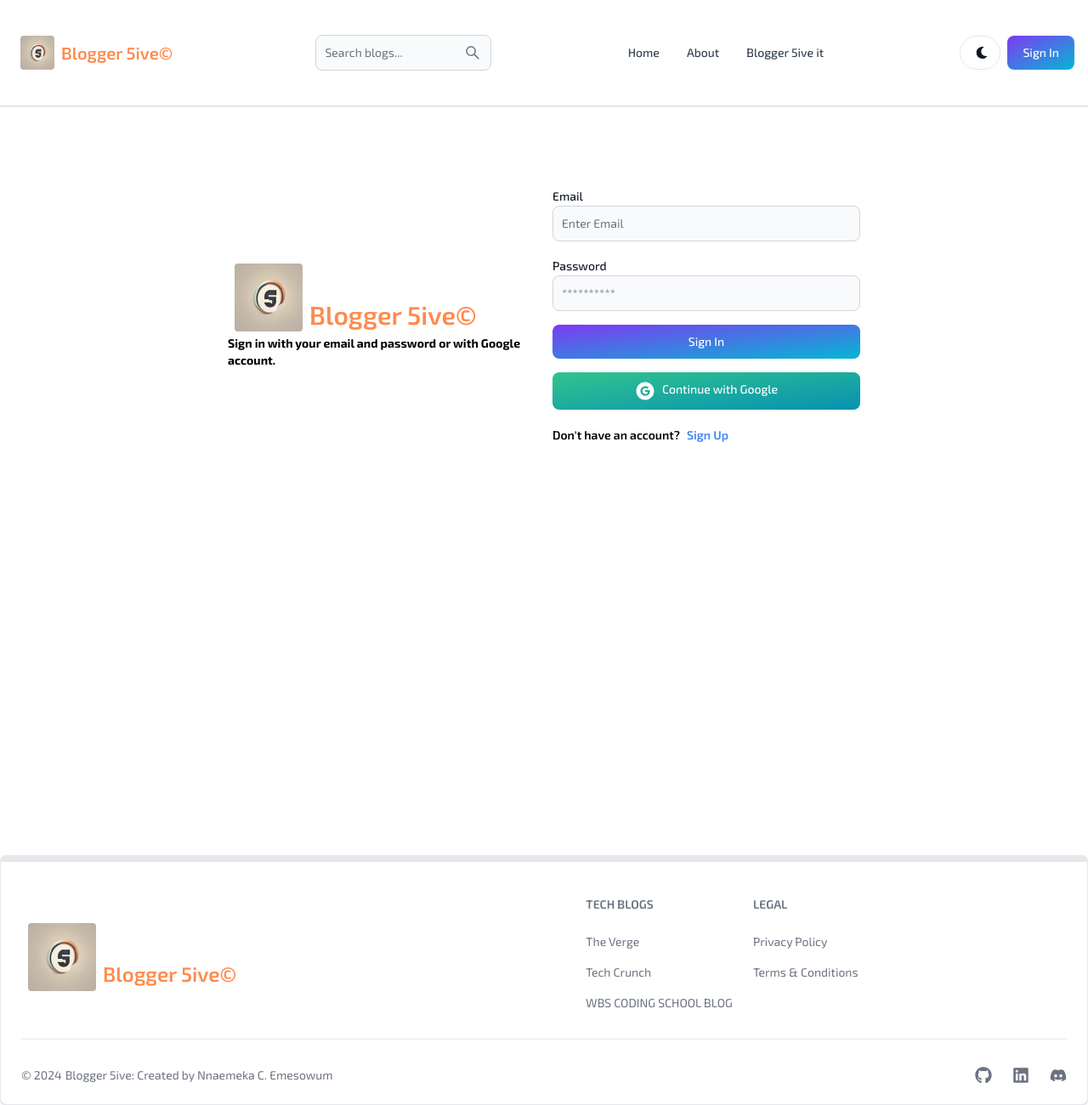
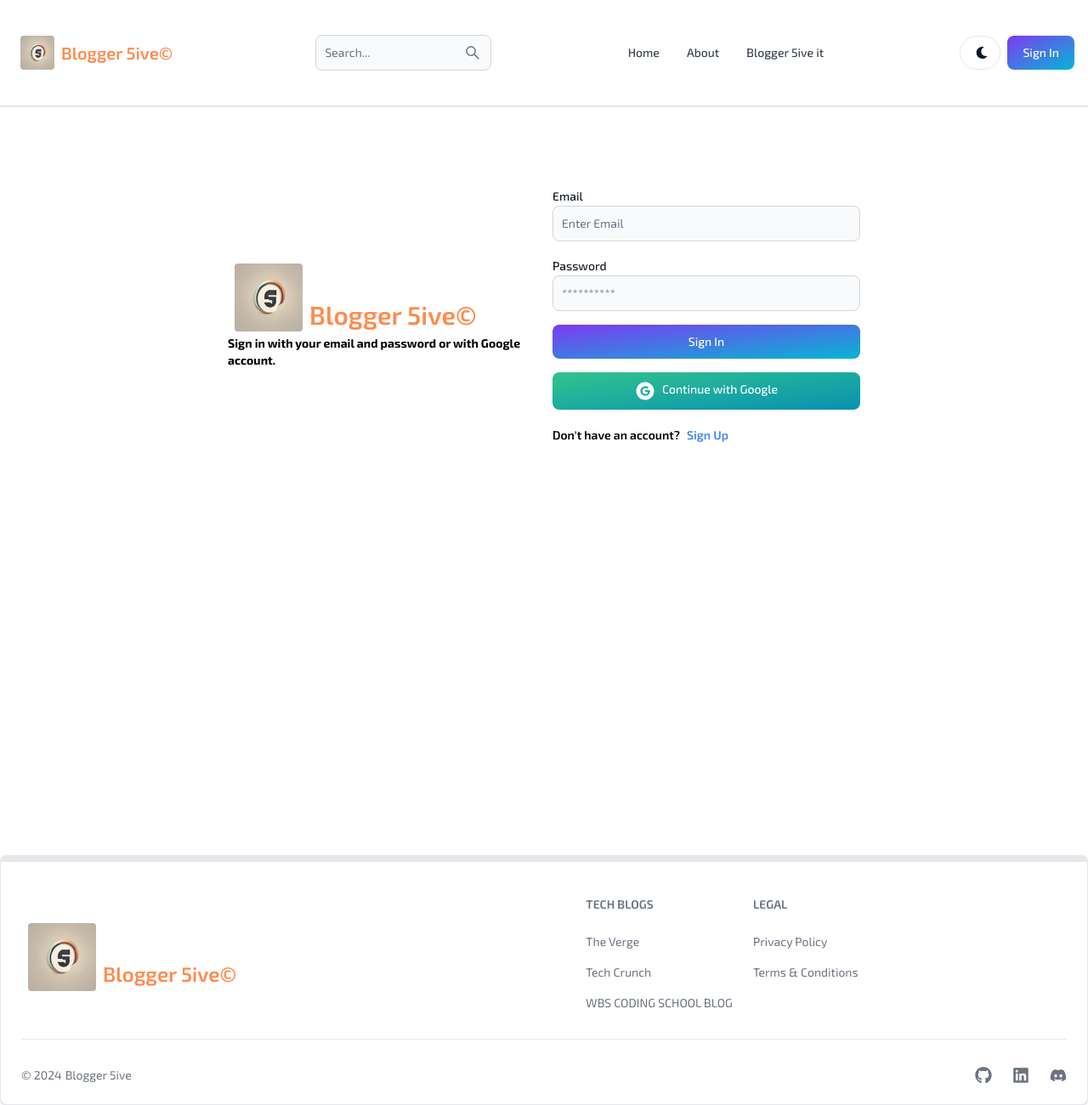
Before and after one commit to AnthonyEmm/Blogger-5ive, a React (Vite) app in the folder client/: page /sign-in in a window 1280 px wide. Shown: the whole page at 85% size. Built offline with nearby package versions, Linux system fonts and the light colour scheme; no server answers; the HTML template or start-up script is replaced by a standard one.

Commit message:
updated infomation in footer component

```diff
--- a/client/src/components/Footer.jsx
+++ b/client/src/components/Footer.jsx
@@ -60,13 +60,9 @@ const FooterComponent = () => {
             <div>
               <Footer.Title title="LEGAL" />
               <Footer.LinkGroup col>
-                <Footer.Link href="#" target="_blank" rel="noopener noreferrer">
-                  Privacy Policy
-                </Footer.Link>
+                <Footer.Link href="#">Privacy Policy</Footer.Link>
 
-                <Footer.Link href="#" target="_blank" rel="noopener noreferrer">
-                  Terms &amp; Conditions
-                </Footer.Link>
+                <Footer.Link href="#">Terms &amp; Conditions</Footer.Link>
               </Footer.LinkGroup>
             </div>
           </div>
@@ -77,7 +73,7 @@ const FooterComponent = () => {
           <Tooltip content="Scroll to top">
             <Footer.Copyright
               href="#"
-              by="Blogger 5ive: Created by Nnaemeka C. Emesowum"
+              by="Blogger 5ive"
               year={new Date().getFullYear()}
             />
           </Tooltip>
--- a/client/src/components/Header.jsx
+++ b/client/src/components/Header.jsx
@@ -72,7 +72,7 @@ const Header = () => {
       <form onSubmit={handleSubmit}>
         <TextInput
           type="text"
-          placeholder="Search blogs..."
+          placeholder="Search..."
           rightIcon={AiOutlineSearch}
           className="hidden lg:inline"
           value={searchTerm}
```
